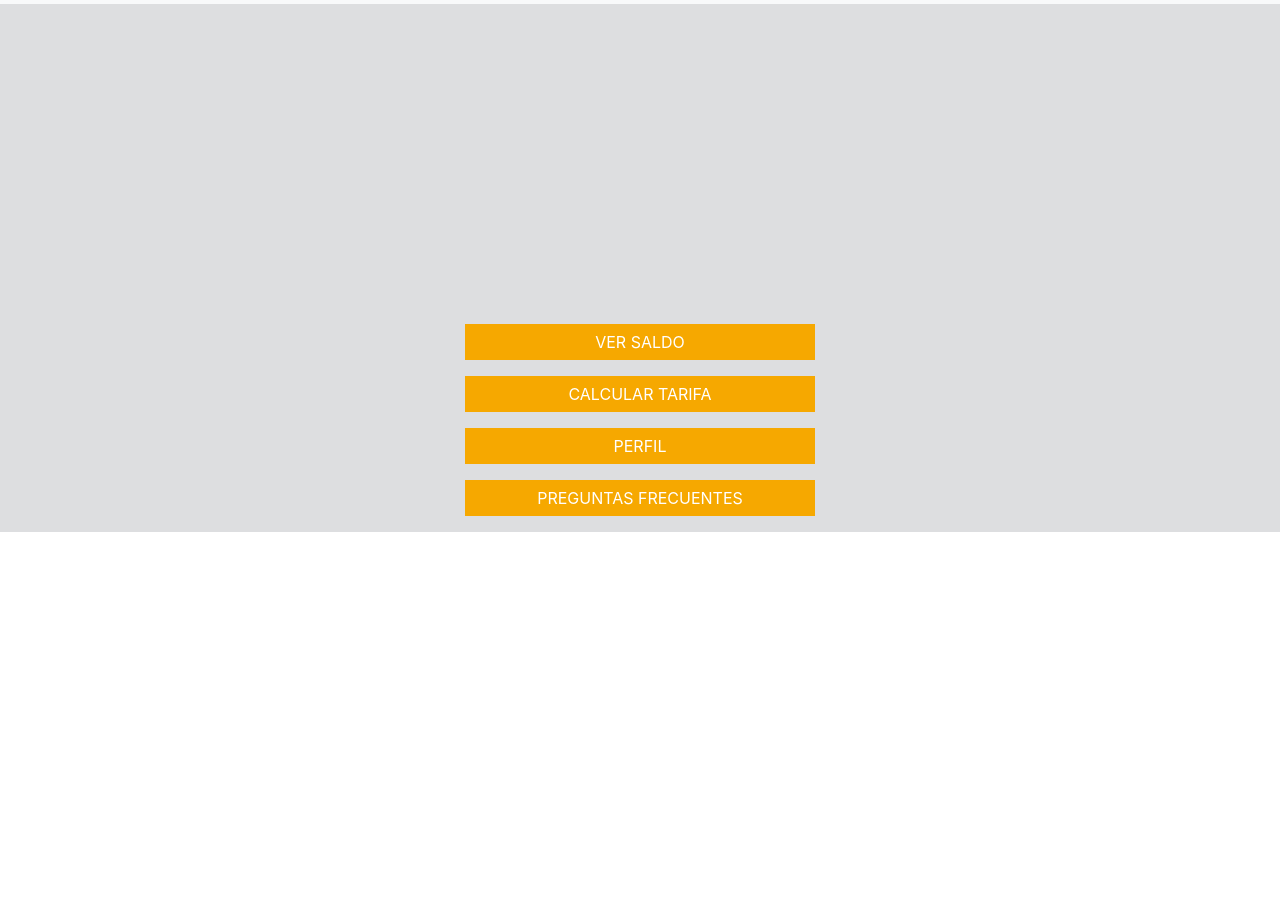
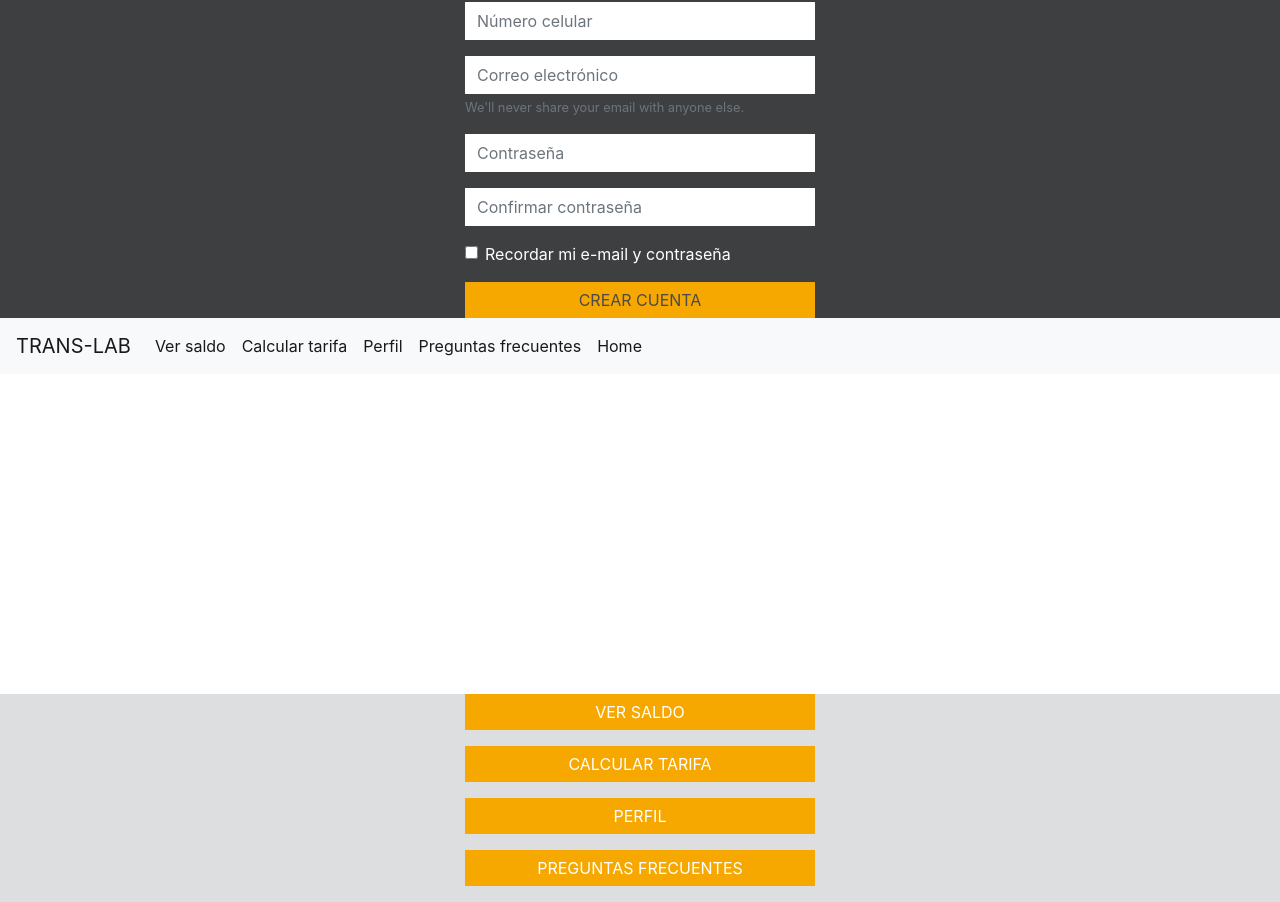
Before and after one commit to Barby87/2018-1-Translab, a website: page index.html in a window 1280 px wide. Shown: the part 616-1518 px from the top of the page. Before the commit the page ends 1148 px from the top, so only its background shows below. Drawn offline with nearby package versions, Linux system fonts and the light colour scheme.

Commit message:
Agregué página de registro en html

```diff
--- a/index.html
+++ b/index.html
@@ -50,9 +50,51 @@
           </div>
         </div>
       </div>
+    </section>
 
-      <!--Inicio página 2-->
-      <section id="optionsButton">
+    <!--Inicio página de registro-->
+
+    <section id="registerPage">
+        <div class="container">
+            <div class="row">
+              <div class="col-sm">
+              </div>
+              <div class="col-sm">
+            <form>
+            <div class="form-group">
+              <input type="text" class="form-control" id="formGroupExampleInput" placeholder="Nombre completo">
+            </div>
+            <div class="form-group">
+              <input type="text" class="form-control" id="formGroupExampleInput2" placeholder="Número celular">
+            </div>
+
+            <div class="form-group">
+              <input type="email" class="form-control" id="exampleInputEmail1" aria-describedby="emailHelp" placeholder="Correo electrónico">
+              <small id="emailHelp" class="form-text text-muted">We'll never share your email with anyone else.</small>
+            </div>
+            <div class="form-group">
+              <input type="password" class="form-control" id="exampleInputPassword1" placeholder="Contraseña">
+            </div>
+            <div class="form-group">
+                <input type="password" class="form-control" id="exampleInputPassword2" placeholder="Confirmar contraseña">
+              </div>
+            <div class="form-group form-check">
+              <input type="checkbox" class="form-check-input" id="exampleCheck1">
+              <label class="form-check-label" for="exampleCheck1">Recordar mi e-mail y contraseña</label>
+            </div>
+            <button type="submit" id="btn-registrar" class="btn btn-primary">CREAR CUENTA</button>
+          </form>
+        </div>
+        <div class="col-sm">
+        </div>
+      </div>
+    </div>
+
+        </section>
+
+
+      <!--Inicio página 3 (botones)-->
+    <section id="navBar">
           <header>
             <div class="pos-f-t">
               <div class="collapse" id="navbarToggleExternalContent">
@@ -87,8 +129,11 @@
                     </ul>
                   </div>
                 </nav>
-            </div></header>
+            </div>
+          </header>
+        </section>
 
+        <section id="page3">
             <section id="buttons">
             <div class="container">
                 <div class="row">
@@ -118,7 +163,9 @@
             </section>
 
             <!--Inicio página 3-->
-            <section></section>
+            <section>
+
+            </section>
 
 <!-- Link js Bootstrap -->
 <script src="https://code.jquery.com/jquery-3.3.1.slim.min.js" integrity="sha384-q8i/X+965DzO0rT7abK41JStQIAqVgRVzpbzo5smXKp4YfRvH+8abtTE1Pi6jizo" crossorigin="anonymous"></script>
--- a/src/css/style.css
+++ b/src/css/style.css
@@ -1,7 +1,7 @@
 /*Estilo página 1 (login)*/
 
 #loginPage {
-  background-color: rgb(77, 74, 74);
+  background-color: rgb(62, 63, 65);
 }
 
 #imageLogo {
@@ -11,24 +11,25 @@
 }
 
 h1 {
-  color: rgb(240, 171, 45);
+  color: rgb(246, 168, 0);
 }
 
 #logo {
   width: 40%;
 }
 
-#exampleInputEmail1, #exampleInputPassword1, #btn-iniciarSesion {
+#exampleInputEmail1, #exampleInputPassword1, #exampleInputPassword2, #btn-iniciarSesion, #formGroupExampleInput, #formGroupExampleInput2 {
   margin: 0%;
   border: none;
   border-radius: 0;
 }
 
-
-#btn-iniciarSesion {
+#btn-iniciarSesion, #btn-registrar {
   width: 100%;
-  background-color: #F6A800;
+  background-color: rgb(246, 168, 0);
   color: rgb(77, 74, 74);
+  border-radius: 0;
+  border: none;
 }
 
 label {
@@ -41,13 +42,23 @@ label {
 }
 
 strong {
-  color: #F6A800;
+  color: rgb(246, 168, 0);
 }
 
-/* Estilo página 2*/
+/*Estilo página de registro*/
+#registerPage {
+  background-color: rgb(62, 63, 65);
+}
 
-#optionsButton {
-  background-color: #DDDEE0;
+/* Estilo página 3 (botones)*/
+
+#navBar {
+  background-color: rgb(77, 74, 74);
+  color: white;
+}
+
+#page3 {
+  background-color: rgb(221, 222, 224);
 }
 
 #buttons {
@@ -56,7 +67,7 @@ strong {
 
 #btn-saldo, #btn-tarifa, #btn-perfil, #btn-preguntas {
   width: 100%;
-  background-color: #F6A800;
+  background-color: rgb(246, 168, 0);
   color: white;
   border: none;
   border-radius: 0;
```
Also changed, not shown: src/js/validate.js (+1 -6 lines).
